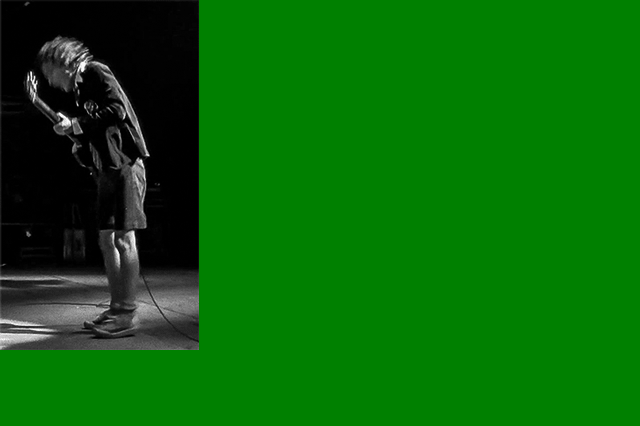
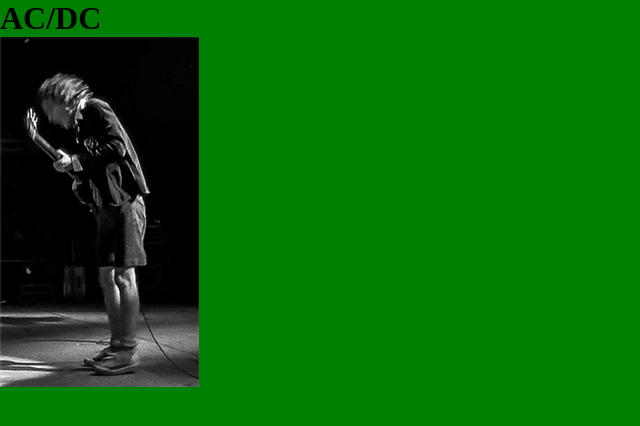
Before and after one commit to franciscotarango91/repositorioEjercicioCoder, a plain HTML site: page index.html in a window 1280 px wide. Shown: the whole page, without its empty margins (0-640 px from the left). Drawn offline with Linux system fonts and the light colour scheme.

Commit message:
Agregando titulo al body

```diff
--- a/index.html
+++ b/index.html
@@ -8,6 +8,7 @@
   <body>
 
     <div>
+      <h1>AC/DC</h1>
       <img src="angus.gif" alt="Angus">
     </div>
 
```
